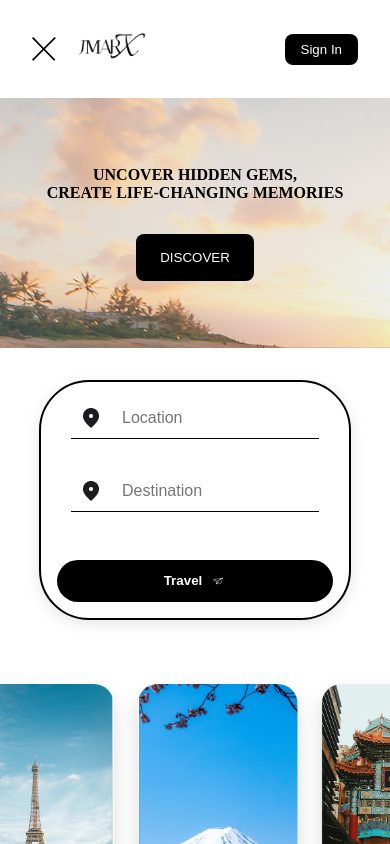
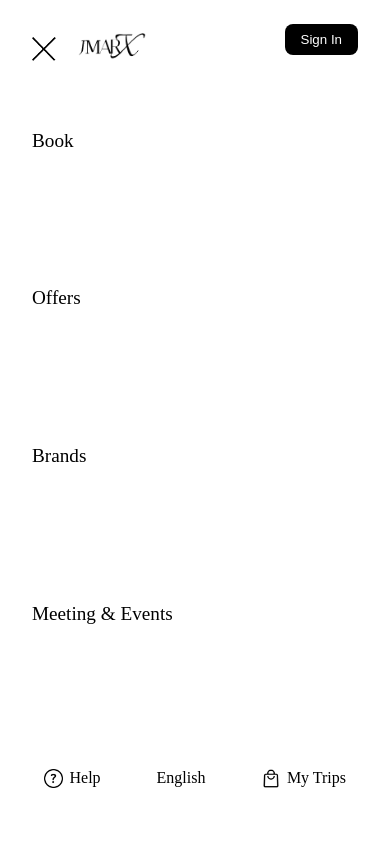
Before and after one commit to Thomas-Jino/Sample-Travel-Page-Front-End-Vanilla-, a plain HTML site: page index.html in a window 390 px wide. Both pictures are taken after a click on the button 44 px from the left and 48 px from the top of the page. Shown: the top 844 px of the page. Drawn offline with Linux system fonts and the light colour scheme.

Commit message:
Setup : Hamburger behaviour: with fully responsive architecture

```diff
--- a/script.js
+++ b/script.js
@@ -120,27 +120,55 @@ discoverBtn.addEventListener('click', () => {
   });
 });
 
-
+// Navigation / Hamburger Variables
 const hamburger = document.getElementById('hamburger');
 const hamburgerImg = document.getElementById('hamburger-img');
 const util = document.getElementById('util');
 const close = document.getElementById('close');
 const header = document.querySelector('header');
+const dropBtns = document.querySelectorAll('.dropbtn');
 
 let state = 'closed';
 
 hamburger.addEventListener('click', () => {
-  if (state === 'closed') {
+  // Toggle the master class on the header
+  header.classList.toggle('mobile-active');
+
+  if (header.classList.contains('mobile-active')) {
     hamburgerImg.src = 'assets/images/close.png';
-    state = 'open';
+    state = 'open'; // Preserved your state logic
     header.style.backgroundColor = '#fff';
-  }else {
+    document.body.style.overflow = 'hidden'; // Prevent background scrolling
+  } else {
     hamburgerImg.src = 'assets/images/hamburger.png';
-    state = 'closed';
-    header.style.backgroundColor = '#64DA8E';
+    state = 'closed'; // Preserved your state logic
+    header.style.backgroundColor = '#64DA8E'; // Removed the space from your hex code
+    document.body.style.overflow = ''; // Restore scrolling
+
+    // Cleanup: Close any open submenus when the main menu closes
+    document.querySelectorAll('.dropdown-content.show-mobile').forEach(content => {
+        content.classList.remove('show-mobile');
+    });
   }
 
-  if (util.style.display === '' || util.style.display === 'none') {
+  // Preserved your console logic
+  if (util && (util.style.display === '' || util.style.display === 'none')) {
     console.log('Opening menu');
   }
 });
+
+// Dropdown Accordion Logic for Mobile
+dropBtns.forEach(btn => {
+    btn.addEventListener('click', (e) => {
+        // Only run this logic if we are in mobile view
+        if (window.innerWidth <= 768) {
+            e.preventDefault(); // Stop the 'href='#' from jumping the page to the top
+
+            // Find the immediate dropdown-content sibling next to the clicked button
+            const content = btn.nextElementSibling;
+
+            // Toggle visibility class
+            content.classList.toggle('show-mobile');
+        }
+    });
+});
--- a/style.css
+++ b/style.css
@@ -529,3 +529,93 @@ main {
     from { transform: translateX(0); }
     to { transform: translateX(-50%); }
 }
+
+/* -- NEW: MOBILE MENU OVERLAY & ACCORDION -- */
+@media (max-width: 768px) {
+    /* Triggers the full-screen white overlay when JS adds the class */
+    header.mobile-active {
+        position: fixed;
+        top: 0;
+        left: 0;
+        width: 100vw;
+        height: 100vh;
+        background-color: #ffffff !important;
+        flex-direction: column;
+        align-items: flex-start;
+        z-index: 9999;
+        padding: 1.5rem 2rem;
+        overflow-y: auto; /* Allows scrolling if accordions get too long */
+    }
+
+    /* Keeps logo and close button aligned at the top */
+    header.mobile-active .logo {
+        width: 100%;
+        display: flex;
+        justify-content: flex-start;
+    }
+
+    /* Resets the nav from hidden to a flex column */
+    header.mobile-active .nav {
+        display: flex;
+        flex-direction: column;
+        visibility: visible;
+        max-width: 100%;
+        width: 100%;
+        margin-top: 3rem;
+        gap: 2rem;
+        flex: 1; /* Pushes the utility buttons to the bottom of the screen */
+    }
+
+    header.mobile-active .dropdown {
+        flex-direction: column;
+        align-items: flex-start;
+        width: 100%;
+    }
+
+    /* Converts absolute dropdowns into normal static layout */
+    header.mobile-active .dropdown-content {
+        display: none; /* Hidden by default on mobile */
+        position: static; /* Drops it into the normal document flow */
+        min-width: 100%;
+        box-shadow: none;
+        padding: 1rem 0 0 1rem;
+    }
+
+    /* Toggled via JavaScript */
+    header.mobile-active .dropdown-content.show-mobile {
+        display: block;
+    }
+
+    header.mobile-active .dropdown-grid {
+        flex-direction: column;
+        gap: 1.5rem;
+    }
+
+    /* Brings back and aligns the utilities at the bottom */
+    header.mobile-active .userutil {
+        display: flex;
+        width: 100%;
+        justify-content: space-around;
+        margin-top: auto;
+        padding-top: 2rem;
+        padding-bottom: 2rem;
+    }
+
+    header.mobile-active .userutil .util {
+        display: flex !important; /* Overrides the display: none from your 425px query */
+    }
+
+    /* Extracts the Sign In button from the bottom row and pins it to the top right */
+    header.mobile-active .signin {
+        position: absolute;
+        top: 1.5rem;
+        right: 2rem;
+        margin: 0;
+    }
+}
+
+@media (max-width: 475px){
+    .userutil .util {
+        display: none !important;
+    }
+}
```
Also changed, not shown: index.html (+1 -1 lines).
